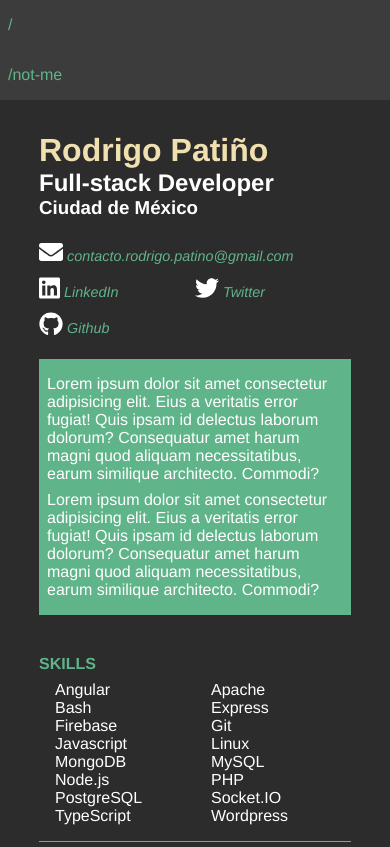
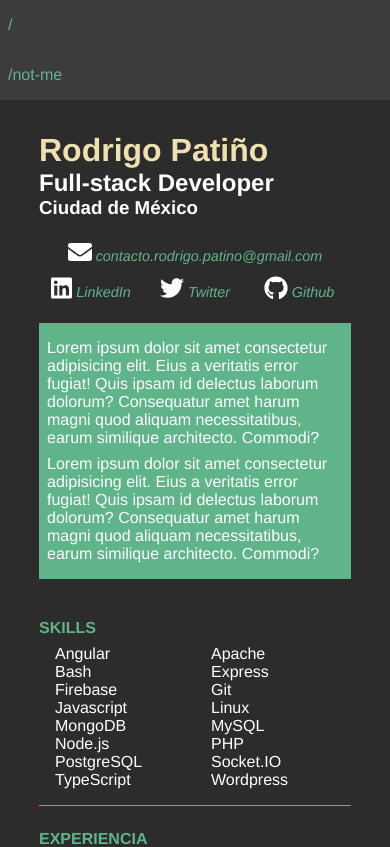
Before and after one commit to wakowarner/wakowarner.github.io, an Angular app: page /cv in a window 390 px wide. Shown: the top 847 px of the page. Built offline with nearby package versions, Linux system fonts and the light colour scheme.

Commit message:
Corrige grid de metodos de contacto en mobile

```diff
--- a/src/app/paginas/cv/cv.component.html
+++ b/src/app/paginas/cv/cv.component.html
@@ -6,12 +6,10 @@
     <h3>Ciudad de México</h3>
 
     <address>
-      <p>
-        <a href="mailto:contacto.rodrigo.patino@gmail.com?subject=Hello There!&amp;body=Hi Rodrigo, so I was looking at your website and..."><fa-icon [icon]="faEnvelope"></fa-icon> contacto.rodrigo.patino@gmail.com</a>
-        <a target="_blank" rel="noopener" href="https://www.linkedin.com/in/rodrigo-pati%C3%B1o-38924a186/"><fa-icon [icon]="faLinkedin"></fa-icon> LinkedIn</a>
-        <a target="_blank" rel="noopener" href="https://twitter.com/akkonomi"><fa-icon [icon]="faTwitter"></fa-icon> Twitter</a>
-        <a target="_blank" rel="noopener" href="https://github.com/4k1k0"><fa-icon [icon]="faGithub"></fa-icon> Github</a>
-    </p>
+      <a href="mailto:contacto.rodrigo.patino@gmail.com?subject=Hello There!&amp;body=Hi Rodrigo, so I was looking at your website and..."><fa-icon [icon]="faEnvelope"></fa-icon> contacto.rodrigo.patino@gmail.com</a>
+      <a target="_blank" rel="noopener" href="https://www.linkedin.com/in/rodrigo-pati%C3%B1o-38924a186/"><fa-icon [icon]="faLinkedin"></fa-icon> LinkedIn</a>
+      <a target="_blank" rel="noopener" href="https://twitter.com/akkonomi"><fa-icon [icon]="faTwitter"></fa-icon> Twitter</a>
+      <a target="_blank" rel="noopener" href="https://github.com/4k1k0"><fa-icon [icon]="faGithub"></fa-icon> Github</a>
     </address>
 
     <article>
--- a/src/app/paginas/cv/cv.component.scss
+++ b/src/app/paginas/cv/cv.component.scss
@@ -34,15 +34,19 @@ main {
         margin-top: 1rem;
       }
       address {
+          @media(max-width: 768px) {
+            display: grid;
+            grid-template-columns: 33.33% 33.33% 33.33%;
+          }
           a {
             padding: 0.25rem 0.5rem;
             @media(max-width: 768px) {
-            display: inline-block;
-            width: 50%;
               font-size: 0.9rem;
+              text-align: center;
               padding: 0.25rem 0;
               &:first-child {
-              width: 100%;
+                grid-column-start: 1;
+                grid-column-end: 4;
               }
             }
             fa-icon {
```
Lines whose indentation alone changed are shown as unchanged.
